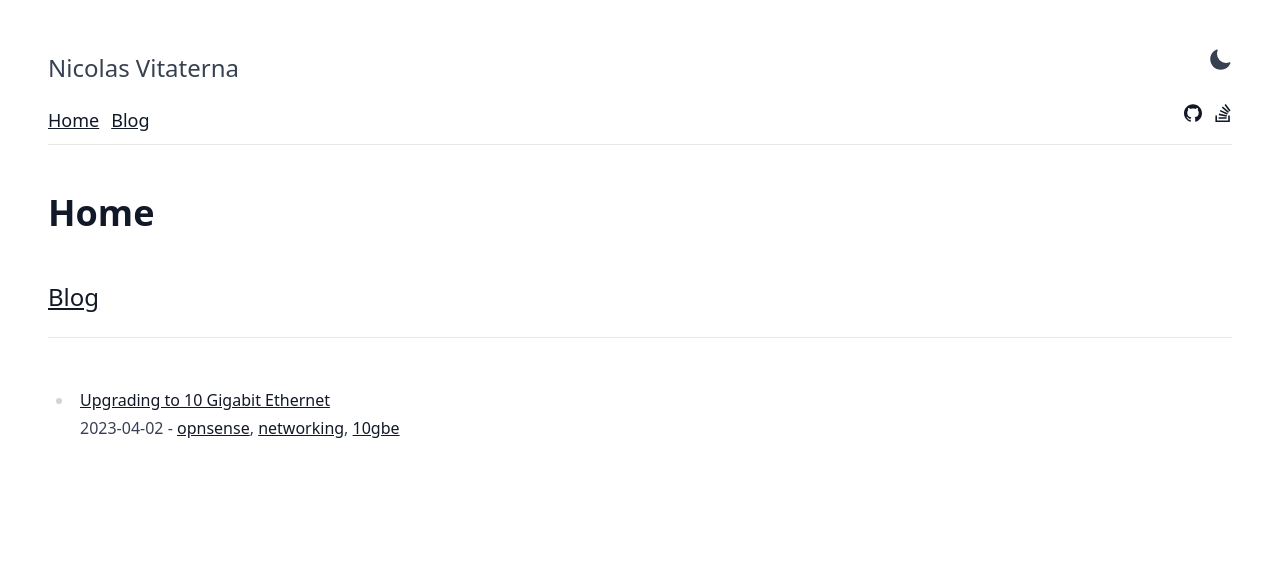
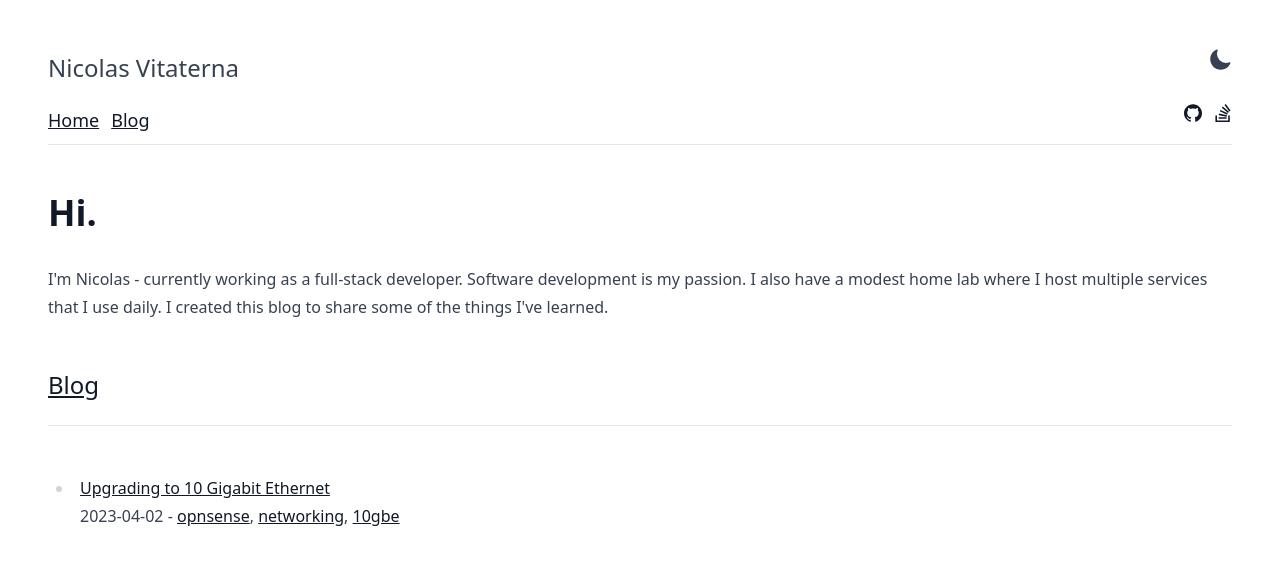
Before and after one commit to nvitaterna/vitaterna.ca, a Next.js app: page / in a window 1280 px wide. Shown: the top 564 px of the page. Built offline with nearby package versions, Linux system fonts and the light colour scheme.

Commit message:
update blurb

```diff
--- a/src/app/page.tsx
+++ b/src/app/page.tsx
@@ -14,7 +14,13 @@ const Home = async () => {
         <link rel="icon" href="/favicon.ico" />
       </Head>
       <div>
-        <h1>Home</h1>
+        <h1>Hi.</h1>
+        <p>
+          I'm Nicolas - currently working as a full-stack developer. Software
+          development is my passion. I also have a modest home lab where I host
+          multiple services that I use daily. I created this blog to share some
+          of the things I've learned.
+        </p>
         <h2>
           <Link href="/blog">Blog</Link>
         </h2>
```
